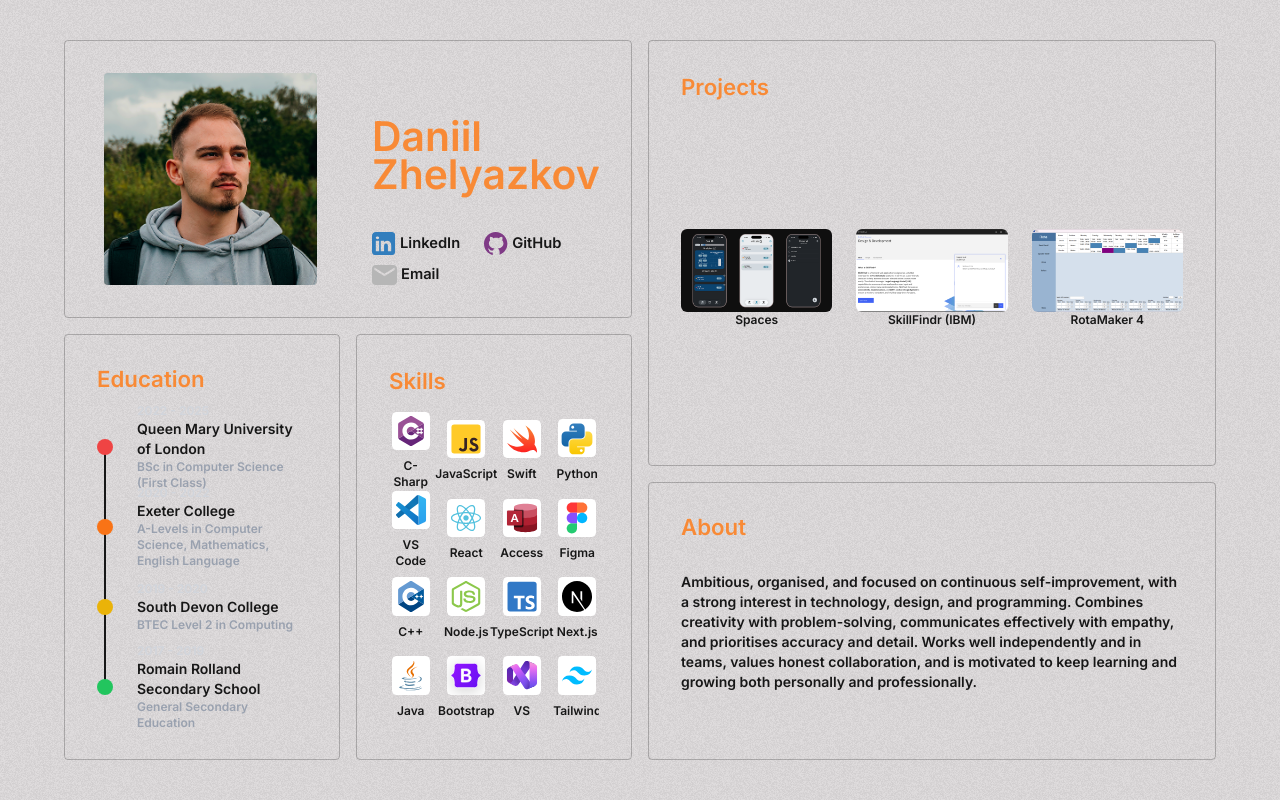
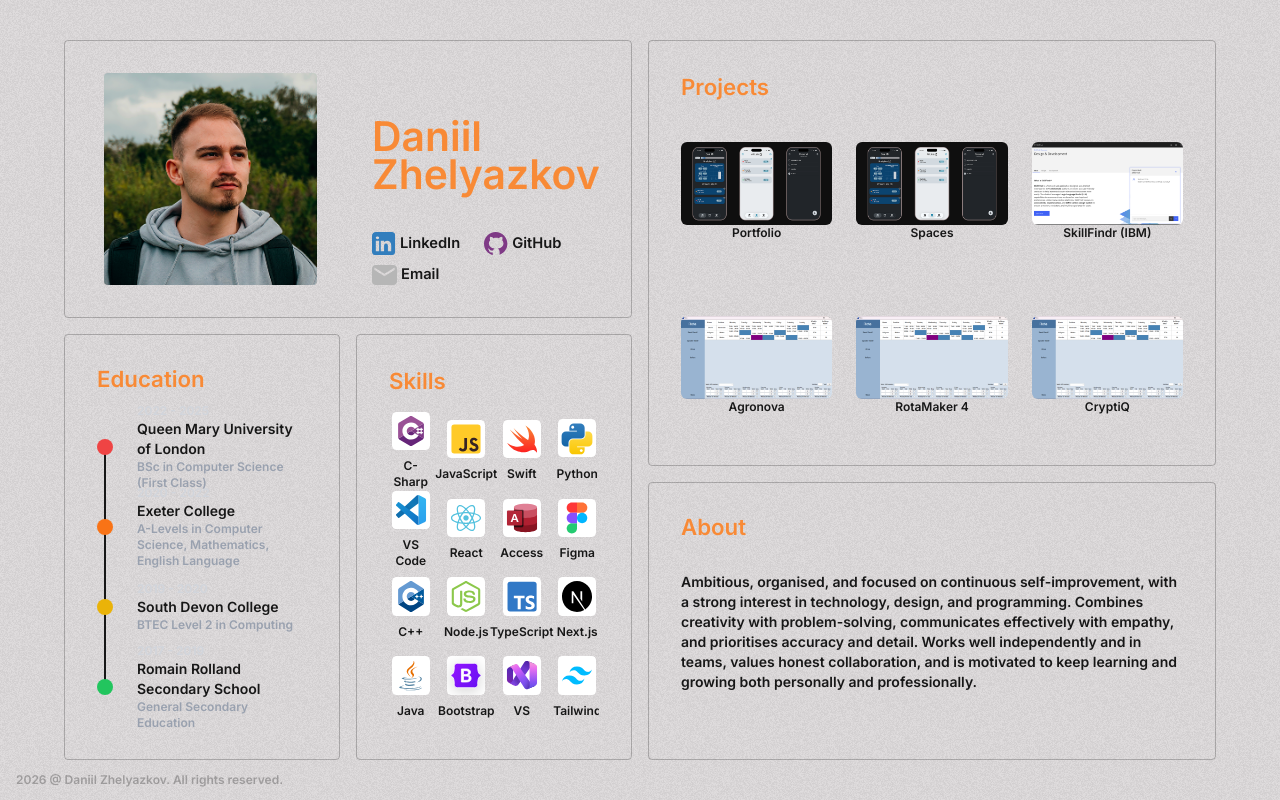
Before and after one commit to dannkis/daniil-portfolio-website, a Next.js app in the folder portfolio/: page / in a window 1280 px wide. Built offline with nearby package versions, Linux system fonts and the light colour scheme.

Commit message:
Refresh project content and add footer copyright notice

```diff
--- a/portfolio/app/page.tsx
+++ b/portfolio/app/page.tsx
@@ -347,6 +347,9 @@ export default function Home() {
           </div>
         </div>
       </div>
+      <p className="pointer-events-none fixed bottom-1 left-1 z-50 text-xs text-foreground/30 sm:bottom-3 sm:left-4">
+        2026 @ Daniil Zhelyazkov. All rights reserved.
+      </p>
     </main>
   );
 }
--- a/portfolio/content/projects.json
+++ b/portfolio/content/projects.json
@@ -1,27 +1,56 @@
 [
   {
-    "id": "simplydone",
+    "id": "portfolio",
+    "name": "Portfolio",
+    "description": "A productivity-focused task management app concept with mobile-first layouts, simple interaction patterns, and a clean visual hierarchy.",
+    "image": {
+      "src": "/images/projects/spaces.png",
+      "alt": "An image showing three different = mobile views of the Spaces application."
+    },
+    "gallery": [
+      {
+        "src": "/images/projects/spaces.png",
+        "alt": "A gallery preview showing the three core mobile screens of the Spaces application."
+      },
+      {
+        "src": "/images/projects/spaces.png",
+        "alt": "A closer gallery preview of the Spaces task list and mobile navigation."
+      },
+      {
+        "src": "/images/projects/spaces.png",
+        "alt": "A gallery preview focusing on the overall mobile interface layout of the Spaces application."
+      }
+    ],
+    "skills": ["next", "visual-studio-code", "figma", "react", "javascript", "typescript", "tailwind"],
+    "links": {
+      "website": "google.com",
+      "repository": "google.com",
+      "release": "google.com"
+    }
+  },
+  {
+    "id": "spaces",
     "name": "Spaces",
     "description": "A productivity-focused task management app concept with mobile-first layouts, simple interaction patterns, and a clean visual hierarchy.",
     "image": {
-      "src": "/images/projects/simplydone.png",
-      "alt": "An image showing three different = mobile views of the SimplyDone application."
+      "src": "/images/projects/spaces.png",
+      "alt": "An image showing three different = mobile views of the Spaces application."
     },
     "gallery": [
       {
-        "src": "/images/projects/simplydone.png",
-        "alt": "A gallery preview showing the three core mobile screens of the SimplyDone application."
+        "src": "/images/projects/spaces.png",
+        "alt": "A gallery preview showing the three core mobile screens of the Spaces application."
       },
       {
-        "src": "/images/projects/simplydone.png",
-        "alt": "A closer gallery preview of the SimplyDone task list and mobile navigation."
+        "src": "/images/projects/spaces.png",
+        "alt": "A closer gallery preview of the Spaces task list and mobile navigation."
       },
       {
-        "src": "/images/projects/simplydone.png",
-        "alt": "A gallery preview focusing on the overall mobile interface layout of the SimplyDone application."
+        "src": "/images/projects/spaces.png",
+        "alt": "A gallery preview focusing on the overall mobile interface layout of the Spaces application."
       }
     ],
-    "skills": ["react", "typescript", "figma", "tailwind"],
+    "skills": ["swift", "visual-studio-code", "figma"],
     "links": {
       "website": "google.com",
       "repository": "google.com",
@@ -36,7 +65,22 @@
       "src": "/images/projects/skillfindr.png",
       "alt": ""
     },
-    "skills": ["next", "react", "typescript", "node", "figma"],
+    "skills": ["next", "react", "typescript", "node", "figma", "visual-studio-code"],
+    "links": {
+      "website": "",
+      "repository": "",
+      "release": ""
+    }
+  },
+  {
+    "id": "agronova",
+    "name": "Agronova",
+    "description": "A concept of a weather web app for farmers, offering real-time data, forecasts, and crop-specific recommendations.",
+    "image": {
+      "src": "/images/projects/rotamaker.png",
+      "alt": ""
+    },
+    "skills": ["bootstrap", "react", "figma"],
     "links": {
       "website": "",
       "repository": "",
@@ -51,7 +95,22 @@
       "src": "/images/projects/rotamaker.png",
       "alt": ""
     },
-    "skills": ["c-sharp", "access", "visual-studio", "bootstrap"],
+    "skills": ["c-sharp", "access", "visual-studio"],
+    "links": {
+      "website": "",
+      "repository": "",
+      "release": ""
+    }
+  },
+  {
+    "id": "cryptiq",
+    "name": "CryptiQ",
+    "description": "A concept app representing a secure crypto wallet for managing and transacting cryptocurrencies.",
+    "image": {
+      "src": "/images/projects/rotamaker.png",
+      "alt": ""
+    },
+    "skills": ["bootstrap", "react", "figma"],
     "links": {
       "website": "",
       "repository": "",
```
Also changed, not shown: portfolio/public/images/projects/spaces.png (renamed from portfolio/public/images/projects/simplydone.png).
